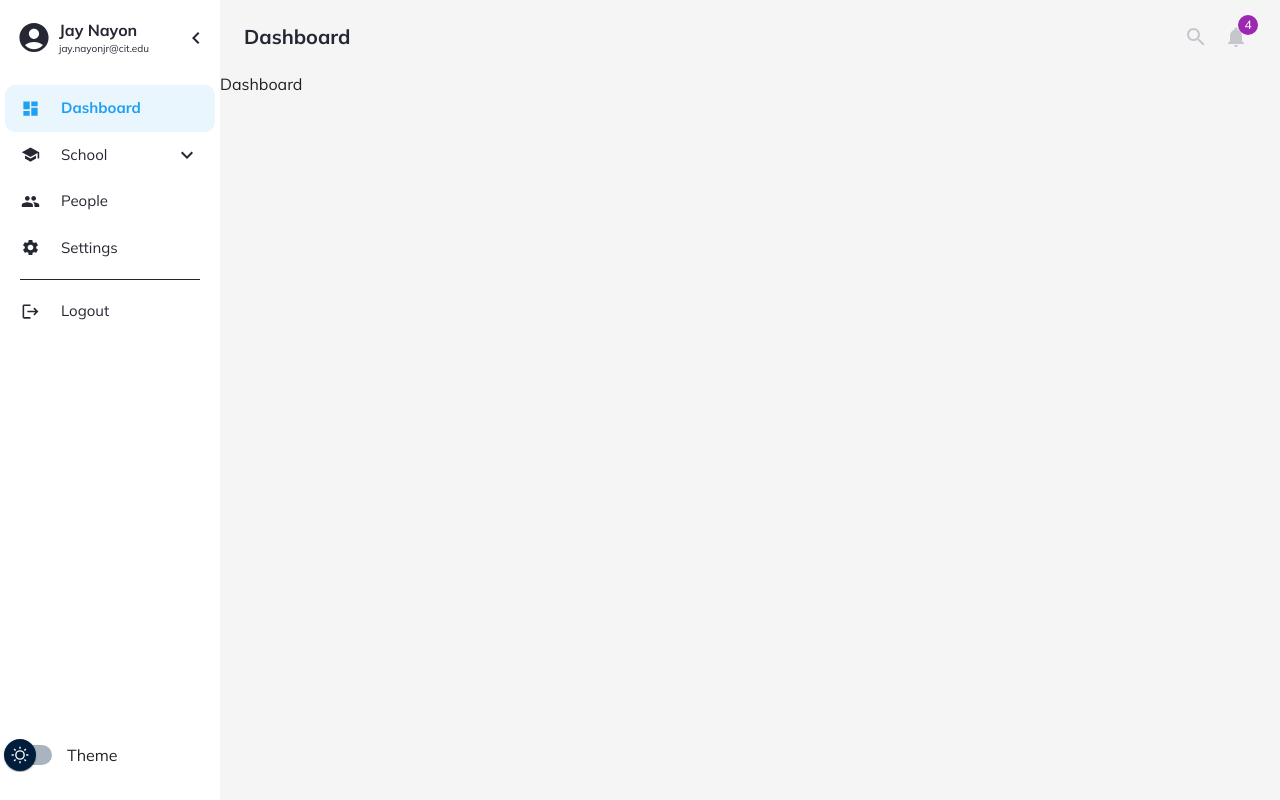
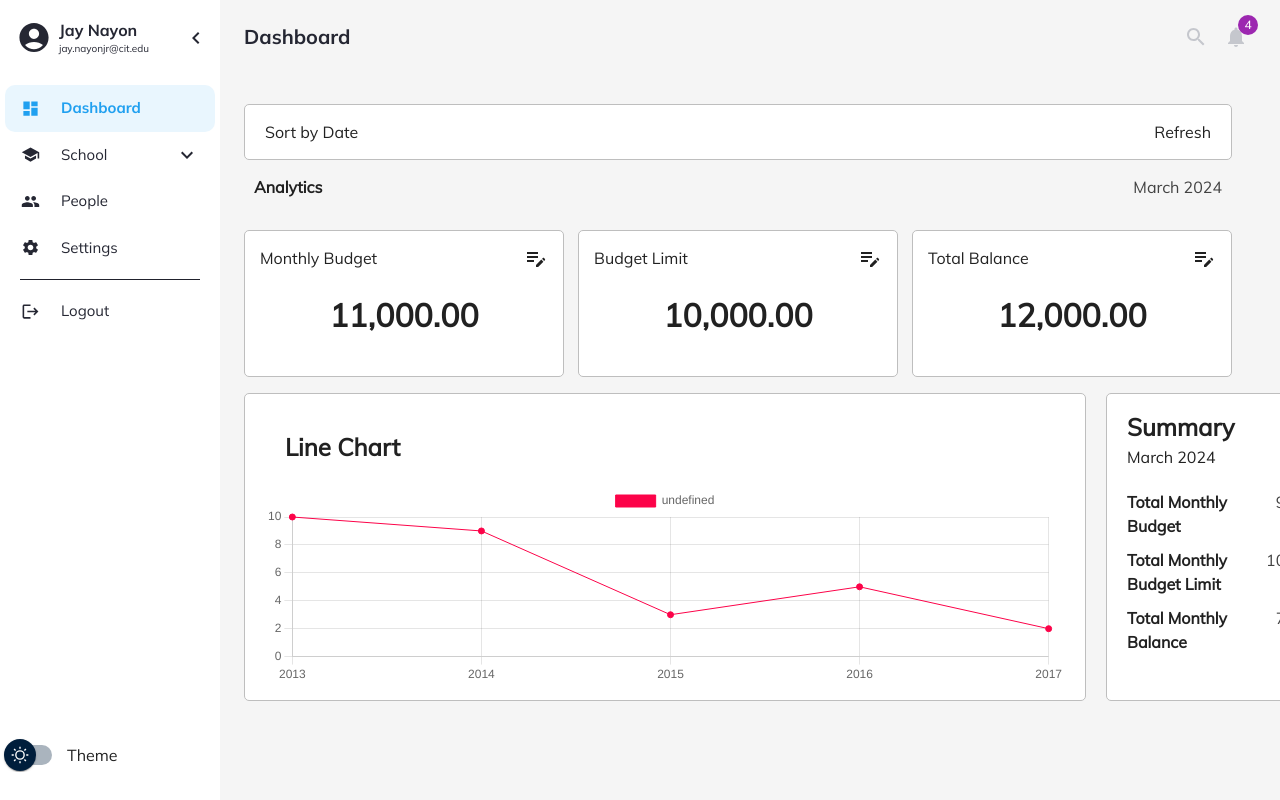
Before and after one commit to Jaynayon/princi-pal-frontend, a React (Create React App) app: page /dashboard in a window 1280 px wide. Both pictures are taken after a click on the button "Click to Login". Built offline with nearby package versions, Linux system fonts and the light colour scheme.

Commit message:
Added contents in the dashboard

```diff
--- a/package.json
+++ b/package.json
@@ -10,7 +10,9 @@
     "@testing-library/jest-dom": "^5.17.0",
     "@testing-library/react": "^13.4.0",
     "@testing-library/user-event": "^13.5.0",
+    "chart.js": "^4.4.2",
     "react": "^18.2.0",
+    "react-chartjs-2": "^5.2.0",
     "react-dom": "^18.2.0",
     "react-router-dom": "6.4",
     "react-scripts": "5.0.1",
--- a/src/Pages/Dashboard.js
+++ b/src/Pages/Dashboard.js
@@ -1,11 +1,125 @@
-import React from 'react';
+import React, { useEffect, useRef } from "react";
+import classes from "./Dashboard.module.css";
+import { Container } from "@mui/material";
+import EditNoteIcon from "@mui/icons-material/EditNote";
+import Chart from "chart.js/auto";
+
+const CARD_CONTENT = [
+  {
+    title: "Monthly Budget",
+    price: "11,000.00",
+    graph: "",
+  },
+  {
+    title: "Budget Limit",
+    price: "10,000.00",
+    graph: "",
+  },
+  {
+    title: "Total Balance",
+    price: "12,000.00",
+    graph: "",
+  },
+];
+
+const SUMMARY_CONTENT = [
+  {
+    title: "Total Monthly Budget",
+    price: "9000.00",
+  },
+  {
+    title: "Total Monthly Budget Limit",
+    price: "10000.00",
+  },
+  {
+    title: "Total Monthly Balance",
+    price: "7245.04",
+  },
+];
+
+const Card = (props) => {
+  const { title, price, graph } = props;
+  return (
+    <li>
+      <div>
+        <p>{title}</p>
+        <EditNoteIcon />
+      </div>
+      <h1>{price}</h1>
+      <div>{graph}</div>
+    </li>
+  );
+};
 
 function Dashboard(props) {
-    return (
-        <div style={{ fontFamily: 'Mulish-Regular' }}>
-            Dashboard
+  const chartRef = useRef(null);
+
+  useEffect(() => {
+    const ctx = chartRef.current.getContext("2d");
+
+    new Chart(ctx, {
+      type: "line",
+      data: {
+        labels: ["2013", "2014", "2015", "2016", "2017"],
+        datasets: [
+          {
+            data: [10, 9, 3, 5, 2],
+            borderColor: "rgba(252, 3, 73)",
+            backgroundColor: "rgba(252, 3, 73)",
+            borderWidth: 1,
+          },
+        ],
+      },
+      options: {
+        scales: {
+          y: {
+            beginAtZero: true,
+          },
+        },
+      },
+    });
+  }, []);
+  return (
+    <Container
+      maxWidth="lg"
+      sx={{ mt: 4, mb: 4, padding: 0, fontFamily: "Mulish-Regular" }}
+    >
+      <section className={classes.sort}>
+        <p>Sort by Date</p>
+        <p>Refresh</p>
+      </section>
+
+      <section className={classes.analyticsHeader}>
+        <p>Analytics</p>
+        <p>March 2024</p>
+      </section>
+
+      <ul className={classes.cardList}>
+        {CARD_CONTENT.map((card, index) => (
+          <Card key={index} {...card} />
+        ))}
+      </ul>
+
+      <section className={classes.chartSummary}>
+        <div>
+          <h1>Line Chart</h1>
+          <canvas ref={chartRef} height="200" width="800"></canvas>
         </div>
-    );
+        <div>
+          <h1>Summary</h1>
+          <p>March 2024</p>
+          <ul>
+            {SUMMARY_CONTENT.map((summary, index) => (
+              <li key={index}>
+                <p>{summary.title}</p>
+                <p>{summary.price}</p>
+              </li>
+            ))}
+          </ul>
+        </div>
+      </section>
+    </Container>
+  );
 }
 
 export default Dashboard;
--- /dev/null
+++ b/src/Pages/Dashboard.module.css
@@ -0,0 +1,113 @@
+.sort {
+    display: flex;
+    flex-direction: row;
+    justify-content: space-between;
+    padding: 15px 20px;
+    border: solid 1px #bebebe;
+    border-radius: 5px;
+    background-color: white;
+}
+
+.sort p {
+    margin: 0;
+}
+
+.analyticsHeader {
+    display: flex;
+    flex-direction: row;
+    justify-content: space-between;
+    padding: 15px 10px;
+}
+
+.analyticsHeader p {
+    font-size: 1rem;
+}
+
+.analyticsHeader p:first-child {
+    font-weight: bold;
+}
+
+.analyticsHeader p:nth-child(2) {
+    color: #424242;
+}
+
+.cardList {
+    padding: 0;
+    display: flex;
+    justify-content: space-between;
+}
+
+.cardList li {
+    list-style: none;
+    border: solid 1px #bebebe;
+    border-radius: 5px;
+    padding: 15px;
+    min-width: 320px;
+    background-color: white;
+}
+
+.cardList li p {
+    margin: 0;
+}
+
+.cardList li div {
+    display: flex;
+    justify-content: space-between;
+}
+
+.chartSummary {
+    display: flex;
+    justify-content: space-between;
+    gap: 20px;
+}
+
+.chartSummary div {
+    border: solid 1px #bebebe;
+    border-radius: 5px;
+    background-color: white;
+    padding: 15px 20px;
+}
+
+.chartSummary div:nth-child(1) {
+    height: 100%;
+}
+
+.chartSummary div:nth-child(1) h1 {
+    margin: 0;
+    text-align: start;
+    padding: 20px;
+}
+
+.chartSummary div:nth-child(2) {
+    text-align: start;
+}
+
+.chartSummary div:nth-child(2) h1,
+p {
+    margin: 0;
+}
+
+.chartSummary div:nth-child(2) h1 {
+    font-weight: bold;
+}
+
+.chartSummary div:nth-child(2) ul {
+    padding: 0;
+}
+
+.chartSummary div:nth-child(2) li {
+    width: 210px;
+    overflow-wrap: break-word;
+    padding: 5px 0;
+    list-style: none;
+    display: flex;
+    justify-content: space-between;
+}
+
+.chartSummary div:nth-child(2) li p:nth-child(1) {
+    font-weight: bold;
+}
+
+.chartSummary div:nth-child(2) li p:nth-child(2) {
+    color: #424242;
+}
```
Also changed, not shown: 1 other file (tests, documents, lock files or other folders).
